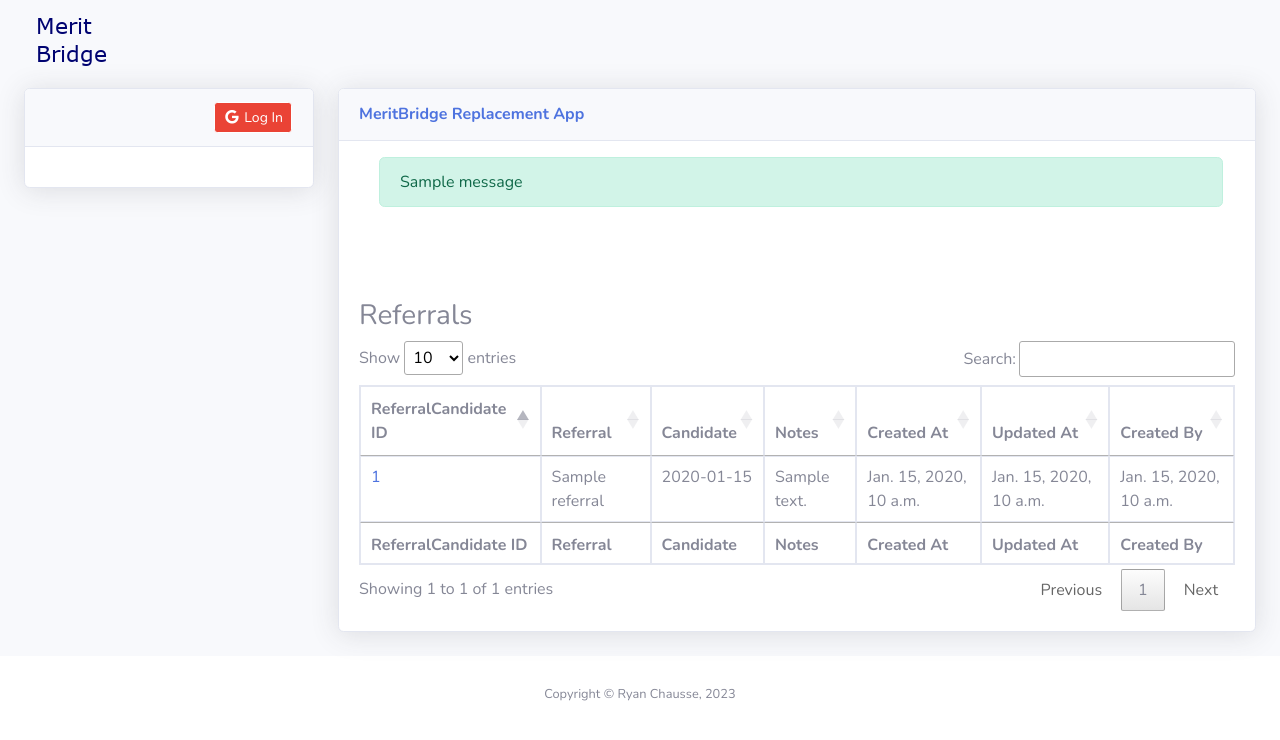
After one commit to ryanchausse/sfdhr-startdjango-com, a Django app: template form/templates/main/referralcandidates.html in a window 1280 px wide. The commit adds this page. Shown: the top 740 px of the page. Run offline with Django 3.2, Linux system fonts and the light colour scheme; the template is opened without the code that fills it: most values are stand-ins (such as "Sample title", 1, 10 or a date in 2020); one stand-in notice (Sample message) is shown; some libraries are stand-ins or nearby versions.

Commit message:
Added: functions and views to support CRUD for ReferralCandidate model

```diff
--- a/form/templates/main/includes/first_name_table.html
+++ b/form/templates/main/includes/first_name_table.html
@@ -15,6 +15,7 @@
             <h6><a href="/candidates">Candidates</a></h6>
             <h6><a href="/positions">Positions</a></h6>
             <h6><a href="/referrals">Referrals</a></h6>
+            <h6><a href="/referralcandidates">ReferralCandidates</a></h6>
         </div>
     </form>
 {% endif %}
--- /dev/null
+++ b/form/templates/main/includes/referralcandidate_crud_card.html
@@ -0,0 +1,109 @@
+{% load static %}
+<div class="card shadow mb-4" xmlns="http://www.w3.org/1999/html">
+    <div class="card-header py-3">
+        <h6 class="m-0 font-weight-bold text-primary" style="float:left; padding-right: 9em;">MeritBridge Replacement App</h6>
+    </div>
+    {% if messages %}
+        <ul class="messages">
+            {% for message in messages %}
+                <div style="margin-top:1em; margin-bottom:1em; margin-right:2em;" class="alert alert-{% if message.tags %}{{ message.tags }}{% endif %}" role="alert">{{ message }}</div>
+            {% endfor %}
+        </ul>
+    {% endif %}
+
+    <div class="card-body">
+        {% if user.is_authenticated and user_is_in_admins %}
+            <div class="table-responsive">
+                {% if form_data_present %}
+                    <h3>Update ReferralCandidate <span style="font-size:0.7em">(or <a href='/referralcandidates'>create a new referralcandidate</a>)</span></h3>
+                    <form id='form_to_submit' action="/update_referralcandidate_form/{{ pk }}" method="post">
+                {% else %}
+                    <h3>Create ReferralCandidate</h3>
+                    <form id='form_to_submit' action="/create_referralcandidate_form" method="post">
+                {% endif %}
+                    {% csrf_token %}
+
+                    {% if form.errors or form.non_field_errors %}
+                        <p>{{ form.errors }}</p>
+                        <p>{{ form.non_field_errors }}</p>
+                    {% endif %}
+
+                    <div class="fieldWrapper" style="margin-left: 1em;">
+                        {{ form.referral.errors }}
+                        <label for="{{ form.referral.id_for_label }}">Referral</label>
+                        <br />
+                        {{ form.referral }}
+                    </div>
+                    <br />
+                    <div class="fieldWrapper" style="margin-left: 1em;">
+                        {{ form.candidate.errors }}
+                        <label for="{{ form.candidate.id_for_label }}">Candidate</label>
+                        <br />
+                        {{ form.candidate }}
+                    </div>
+                    <br />
+                    <div class="fieldWrapper" style="margin-left: 1em;">
+                        {{ form.notes.errors }}
+                        <label for="{{ form.notes.id_for_label }}">Notes</label>
+                        <br />
+                        {{ form.notes }}
+                    </div>
+                    <br />
+                    <div>
+                        <button type="submit" class="btn btn-primary" style="margin-left:1em;" id="button-submit">
+                            {% if form_data_present %}
+                                Update
+                            {% else %}
+                                Create
+                            {% endif %}
+                        </button>
+                    </div>
+                </form>
+            </div>
+        {% endif %}
+    </div>
+
+    <div class="card-body">
+        <div class="table-responsive">
+            <h3>Referrals</h3>
+            <table id="referralcandidate_table" class="table table-bordered" width="100%" cellspacing="0">
+                <thead>
+                    <tr>
+                        <th>ReferralCandidate ID</th>
+                        <th>Referral</th>
+                        <th>Candidate</th>
+                        <th>Notes</th>
+                        <th>Created At</th>
+                        <th>Updated At</th>
+                        <th>Created By</th>
+                    </tr>
+                </thead>
+                <tfoot>
+                    <tr>
+                        <th>ReferralCandidate ID</th>
+                        <th>Referral</th>
+                        <th>Candidate</th>
+                        <th>Notes</th>
+                        <th>Created At</th>
+                        <th>Updated At</th>
+                        <th>Created By</th>
+                    </tr>
+                </tfoot>
+                <tbody>
+                    {% if referralcandidates %}
+                        {% for referralcandidate in referralcandidates %}
+                            <tr>
+                                <td><a href="/referralcandidates/{{ referralcandidate.id }}">{{ referralcandidate.id }}</a></td>
+                                <td>{{ referralcandidate.referral }}</td>
+                                <td>{{ referralcandidate.candidate }}</td>
+                                <td>{{ referralcandidate.notes }}</td>
+                                <td>{{ referralcandidate.created_at }}</td>
+                                <td>{{ referralcandidate.updated_at }}</td>
+                                <td>{{ referralcandidate.created_by }}</td>
+                            </tr>
+                        {% endfor %}
+                    {% endif %}
+                </tbody>
+            </table>
+        </div>
+    </div>
--- /dev/null
+++ b/form/templates/main/referralcandidates.html
@@ -0,0 +1,65 @@
+{% load static %}
+<!DOCTYPE html>
+<html lang="en">
+
+<head>
+
+    {% include 'includes/header_kiosk.html' %}
+
+</head>
+
+<body id="page-top">
+
+    <!-- Page Wrapper -->
+    <div id="wrapper">
+
+        <!-- Content Wrapper -->
+        <div id="content-wrapper" class="d-flex flex-column">
+
+            <!-- Main Content -->
+            <div id="content">
+
+                <!-- Begin Page Content -->
+                <div class="container-fluid">
+
+                    <!-- Page Heading -->
+                    <h1 class="h3 mb-2 text-gray-800" style="padding: 10px;">
+                        <a href="/">
+                            <img src="{% static 'img/hr_logo.png' %}"
+                                 alt="MeritBridge Replacement App"
+                             />
+                        </a>
+                    </h1>
+
+                    <!-- Content Row -->
+                    <div class="row">
+                        <div class="col-xl-3 col-lg-3">
+                            {% include 'includes/user_selection_card.html' %}
+                            {% include 'includes/your_selections_card.html' %}
+                        </div>
+                        <div class="col-xl-9 col-lg-9">
+                            {% include 'includes/referralcandidate_crud_card.html' %}
+                        </div>
+                    </div>
+
+                </div>
+                <!-- /.container-fluid -->
+
+            </div>
+            <!-- End of Main Content -->
+
+            {% include 'includes/footer_kiosk.html' %}
+
+        </div>
+        <!-- End of Content Wrapper -->
+
+    </div>
+    <!-- End of Page Wrapper -->
+    {% block jsignature_dependent_jquery_footer %}
+        <script src="https://ajax.googleapis.com/ajax/libs/jquery/3.6.0/jquery.min.js"></script>
+    {% endblock %}
+    {% include 'includes/javascripts.html' %}
+
+</body>
+
+</html>
--- a/form/templates/static/js/demo/datatables-demo.js
+++ b/form/templates/static/js/demo/datatables-demo.js
@@ -12,6 +12,9 @@ $(document).ready(function() {
   $('#referral_table').DataTable({
     order: [[0, 'asc']]
   });
+  $('#referralcandidate_table').DataTable({
+    order: [[0, 'asc']]
+  });
   $('#referred_candidate_table').DataTable();
   $('.dataTables_length').addClass('bs-select');
 });
--- a/form/urls.py
+++ b/form/urls.py
@@ -40,6 +40,11 @@ urlpatterns = [
     path('referrals/<int:pk>', views.Referrals.as_view(), name='referrals'),
     path('create_referral_form', views.CreateReferral.as_view(), name='create_referral_form'),
     path('update_referral_form/<int:pk>', views.UpdateReferral.as_view(), name='update_referral_form'),
+    # ReferralCandidate (relational table)
+    path('referralcandidates', views.ReferralCandidates.as_view(), name='referralcandidates'),
+    path('referralcandidates/<int:pk>', views.ReferralCandidates.as_view(), name='referralcandidates'),
+    path('create_referralcandidate_form', views.CreateReferralCandidate.as_view(), name='create_referralcandidate_form'),
+    path('update_referralcandidate_form/<int:pk>', views.UpdateReferralCandidate.as_view(), name='update_referralcandidate_form'),
 
     # path('<int:pk>', views.HRHomePage.as_view(), name='index'),
     # path('get_pdf/<int:pk>', views.get_pdf_page, name='get_pdf_page'),
```
Also changed, not shown: form/forms.py (+12 -0 lines), form/views.py (+56 -0 lines).
